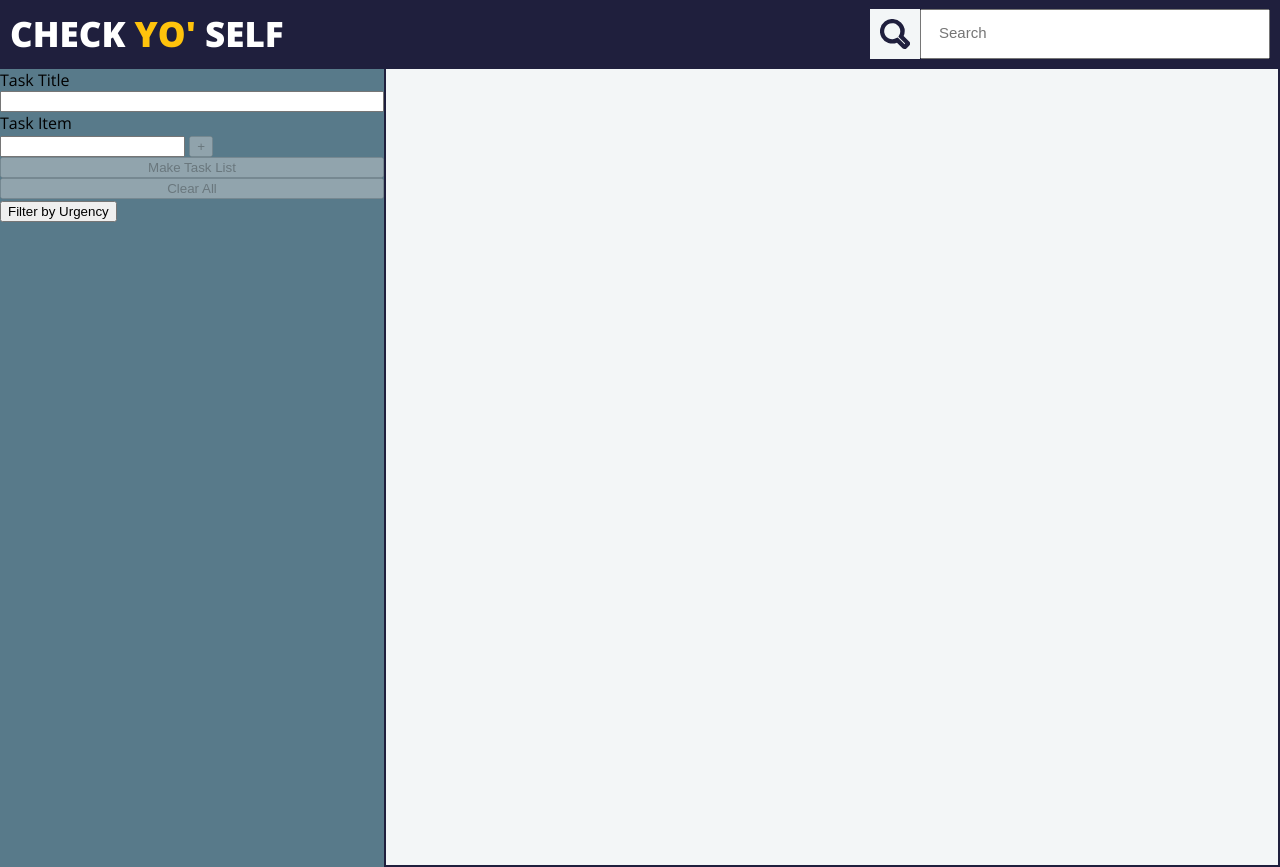
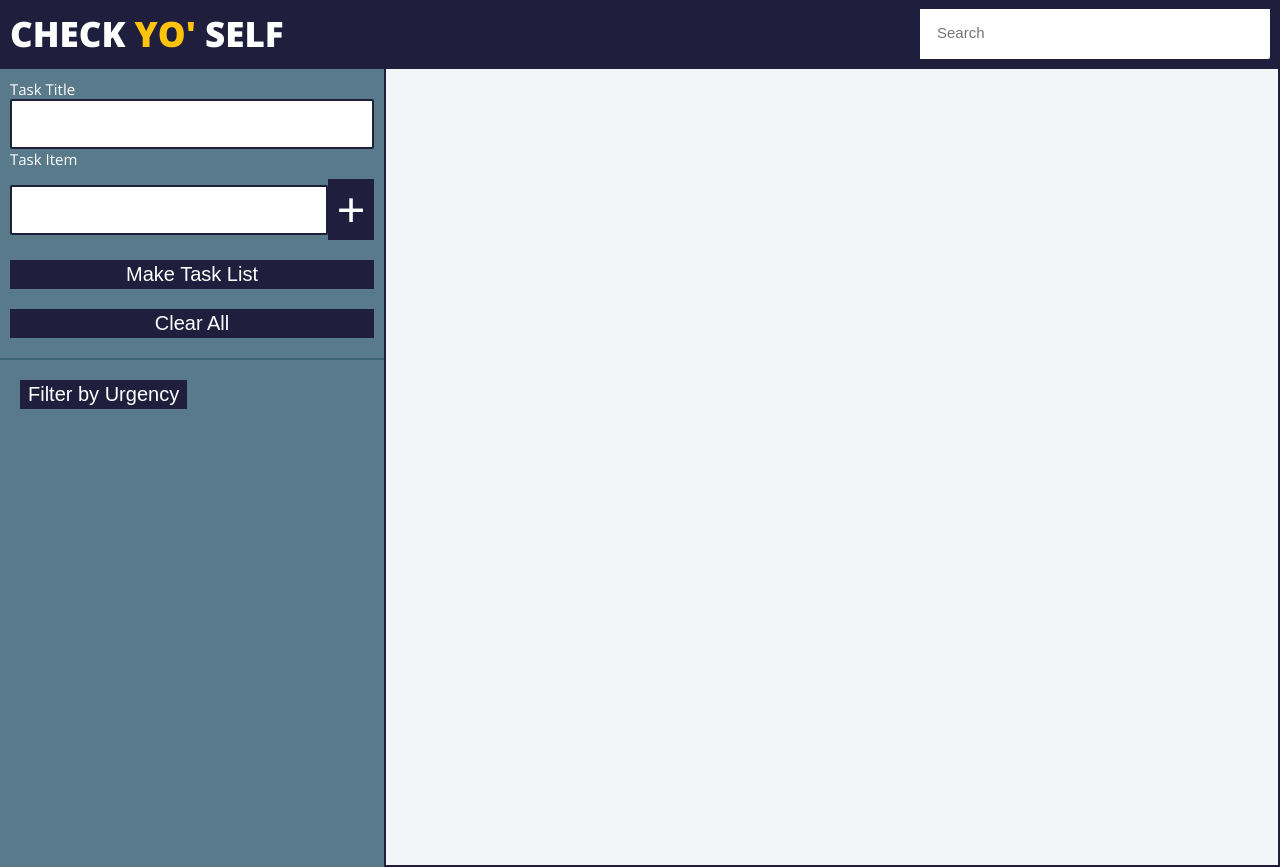
Before and after one commit to AnnaGoodwin/check-yoself, a plain HTML site: page index.html in a window 1280 px wide. Drawn offline with nearby package versions, Linux system fonts and the light colour scheme.

Commit message:
Style plus btn

```diff
--- a/styles.css
+++ b/styles.css
@@ -5,7 +5,7 @@
 }
 
 body {
-  font-family: 'Open Sans', sans-serif;
+  font-family: 'Open Sans';
 }
 
 main {
@@ -19,6 +19,31 @@ aside {
   margin: 0;
   width: 30%;
   background-color: #587A8A;
+}
+
+form {
+  border-bottom: 2px solid #3C6577;
+  padding: 10px;
+}
+
+input {
+  height: 50px;
+  border: 2px solid #1F1F3D;
+  border-radius: 2px;
+}
+
+button {
+  font-weight: 400;
+  font-size: 20px;
+  margin: 10px 0;
+  color: #FFFFFF;
+  background-color: #1F1F3D;
+  border: 2px solid #1F1F3D;
+}
+
+label {
+  font-size: 15px;
+  color: #FFFFFF;
 }
 
 section {
@@ -79,7 +104,7 @@ section p,
   background-color: #1F1F3D;
 }
 
-.header__image {
+.header__img {
   padding: 10px;
   height: 50px;
   width: 50px;
@@ -94,6 +119,8 @@ section p,
 }
 
 .header__input {
+  border-radius: 0 0 2px 0;
+  border: none;
   margin-right: 10px;
   width: 350px;
   height: 50px;
@@ -101,6 +128,10 @@ section p,
 
 .header__h1--span {
   color: #FFC30C;
+}
+
+.aside__btn--filter {
+  margin: 20px;
 }
 
 .section__h2 {
@@ -119,6 +150,21 @@ form,
 .article__section--mid {
   display: flex;
   flex-direction: column;
+}
+
+.form__div--input--container {
+  display: flex;
+}
+
+.form__input--task {
+  width: 100%;
+}
+
+.form__btn--plus {
+  width: 50px;
+  font-weight: lighter;
+  font-size: 49px;
+  padding-top: 0;
 }
 
 .article__section--bot {
```
